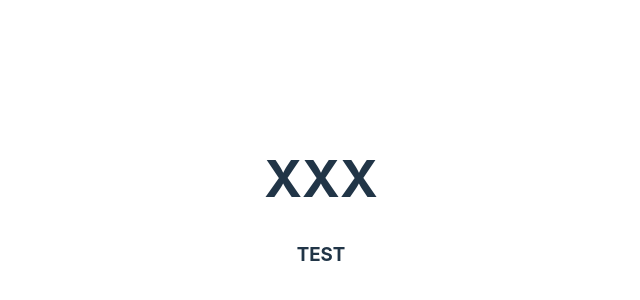
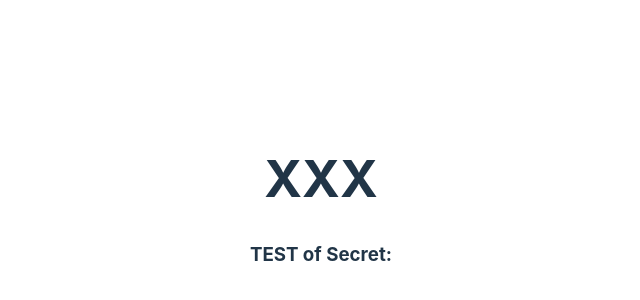
Before and after one commit to XavierRice/Crud_InClass, a React (Vite) app: page / in a window 1280 px wide. Shown: the part 198-498 px from the top of the page, without its empty margins (319-959 px from the left). Built offline with nearby package versions, Linux system fonts and the light colour scheme.

Commit message:
added env test

```diff
--- a/src/App.jsx
+++ b/src/App.jsx
@@ -11,7 +11,7 @@ function App() {
   return (
     <>
       <h1>XXX</h1>
-      <h3>TEST</h3>
+      <h3>TEST of Secret:{secret}</h3>
     </>
   )
 }
```
